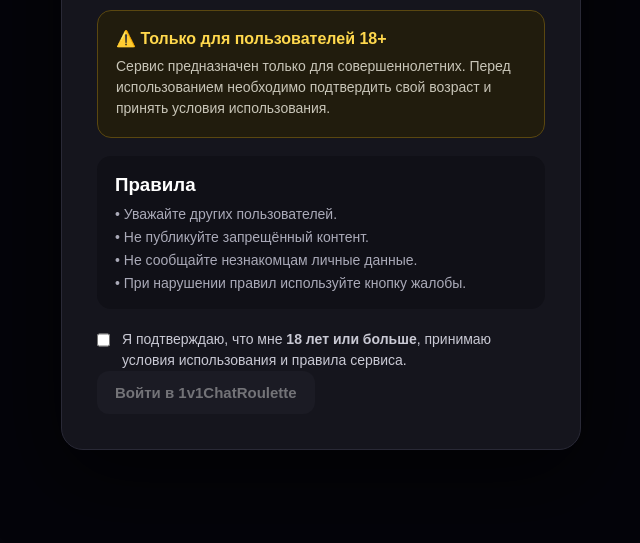
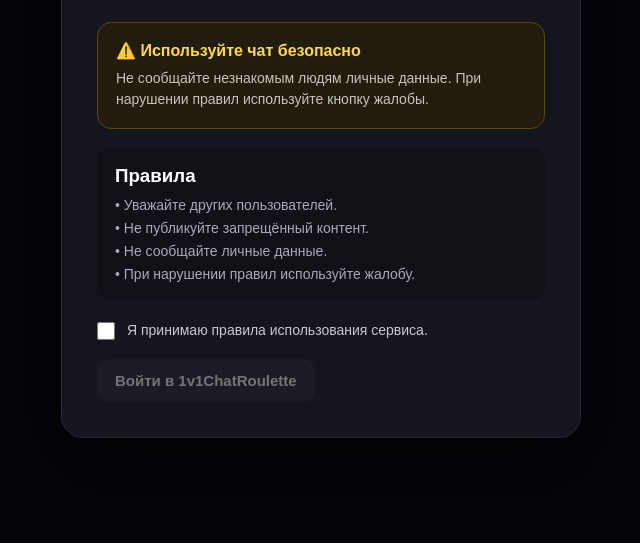
Before and after one commit to skachatbesplatno1-hub/1v1chatroulette, a website: page public/index.html in a window 1280 px wide. Shown: the part 257-800 px from the top of the page, without its empty margins (319-959 px from the left). Drawn offline with nearby package versions, Linux system fonts and the light colour scheme.

Commit message:
Update index.html

```diff
--- a/public/index.html
+++ b/public/index.html
@@ -2,17 +2,26 @@
 <html lang="ru">
 
 <head>
+
     <meta charset="UTF-8">
-    <meta name="viewport" content="width=device-width, initial-scale=1.0">
+
+    <meta
+        name="viewport"
+        content="width=device-width, initial-scale=1.0"
+    >
 
     <title>1v1ChatRoulette</title>
 
-    <link rel="stylesheet" href="style.css">
+    <link
+        rel="stylesheet"
+        href="style.css"
+    >
+
 </head>
+
 
 <body>
 
-    <!-- ОКНО 18+ -->
 
     <div id="ageModal" class="modal">
 
@@ -22,45 +31,75 @@
                 1v1<span>ChatRoulette</span>
             </div>
 
+
             <h1>Добро пожаловать</h1>
+
 
             <p class="subtitle">
                 Случайные видеочаты один на один
             </p>
 
+
             <div class="warning">
-                <strong>⚠️ Только для пользователей 18+</strong>
+
+                <strong>
+                    ⚠️ Используйте чат безопасно
+                </strong>
+
 
                 <p>
-                    Сервис предназначен только для совершеннолетних.
-                    Перед использованием необходимо подтвердить свой возраст
-                    и принять условия использования.
+                    Не сообщайте незнакомым людям личные данные.
+                    При нарушении правил используйте кнопку жалобы.
                 </p>
+
             </div>
+
 
             <div class="rules">
 
                 <h3>Правила</h3>
 
-                <p>• Уважайте других пользователей.</p>
-                <p>• Не публикуйте запрещённый контент.</p>
-                <p>• Не сообщайте незнакомцам личные данные.</p>
-                <p>• При нарушении правил используйте кнопку жалобы.</p>
+                <p>
+                    • Уважайте других пользователей.
+                </p>
+
+                <p>
+                    • Не публикуйте запрещённый контент.
+                </p>
+
+                <p>
+                    • Не сообщайте личные данные.
+                </p>
+
+                <p>
+                    • При нарушении правил используйте жалобу.
+                </p>
 
             </div>
 
+
             <label class="checkbox">
 
-                <input type="checkbox" id="termsCheck">
+                <input
+                    type="checkbox"
+                    id="termsCheck"
+                >
+
 
                 <span>
-                    Я подтверждаю, что мне <strong>18 лет или больше</strong>,
-                    принимаю условия использования и правила сервиса.
+                    Я принимаю правила использования сервиса.
                 </span>
 
             </label>
 
-            <button id="enterButton" disabled>
+
+            <br>
+
+
+            <button
+                id="enterButton"
+                disabled
+            >
                 Войти в 1v1ChatRoulette
             </button>
 
@@ -69,9 +108,9 @@
     </div>
 
 
-    <!-- ОСНОВНОЙ САЙТ -->
 
     <div id="app" class="hidden">
+
 
         <header>
 
@@ -79,22 +118,24 @@
                 1v1<span>ChatRoulette</span>
             </div>
 
+
             <div id="status">
-                Готов к поиску
+                Подключение...
             </div>
 
         </header>
 
 
-        <!-- НАСТРОЙКИ -->
 
         <section id="settings">
+
 
             <div class="setting">
 
                 <label for="myGender">
                     Ваш пол
                 </label>
+
 
                 <select id="myGender">
 
@@ -111,11 +152,13 @@
             </div>
 
 
+
             <div class="setting">
 
                 <label for="searchGender">
                     Искать
                 </label>
+
 
                 <select id="searchGender">
 
@@ -136,16 +179,20 @@
             </div>
 
 
-            <button id="startButton" class="primary">
+
+            <button
+                id="startButton"
+                class="primary"
+            >
                 🔍 Найти собеседника
             </button>
 
         </section>
 
 
-        <!-- ВИДЕО -->
 
         <main id="videoArea">
+
 
             <div class="video-box">
 
@@ -153,18 +200,24 @@
                     Вы
                 </span>
 
+
                 <video
                     id="localVideo"
                     autoplay
                     muted
-                    playsinline>
-                </video>
+                    playsinline
+                ></video>
 
-                <div class="camera-off" id="localCameraOff">
+
+                <div
+                    class="camera-off"
+                    id="localCameraOff"
+                >
                     📹 Камера выключена
                 </div>
 
             </div>
+
 
 
             <div class="video-box">
@@ -173,52 +226,74 @@
                     Собеседник
                 </span>
 
+
                 <video
                     id="remoteVideo"
                     autoplay
-                    playsinline>
-                </video>
+                    playsinline
+                ></video>
 
-                <div class="waiting" id="waitingText">
+
+                <div
+                    class="waiting"
+                    id="waitingText"
+                >
                     Нажмите «Найти собеседника»
                 </div>
 
             </div>
 
+
         </main>
 
 
-        <!-- КНОПКИ -->
 
         <div id="controls">
+
 
             <button id="cameraButton">
                 📹 Камера
             </button>
 
+
             <button id="switchCameraButton">
                 🔄 Сменить камеру
             </button>
+
 
             <button id="micButton">
                 🎤 Микрофон
             </button>
 
-            <button id="nextButton" class="primary">
+
+            <button
+                id="nextButton"
+                class="primary"
+            >
                 ⏭ Следующий
             </button>
 
-            <button id="reportButton" class="danger">
+
+            <button
+                id="reportButton"
+                class="danger"
+            >
                 🚨 Жалоба
             </button>
 
+
         </div>
+
 
     </div>
 
 
-   <script src="https://cdn.socket.io/4.8.1/socket.io.min.js"></script>
-<script src="app.js"></script>
+
+    <script src="https://cdn.socket.io/4.8.1/socket.io.min.js"></script>
+
+    <script src="app.js"></script>
+
+
 </body>
 
 </html>
```
